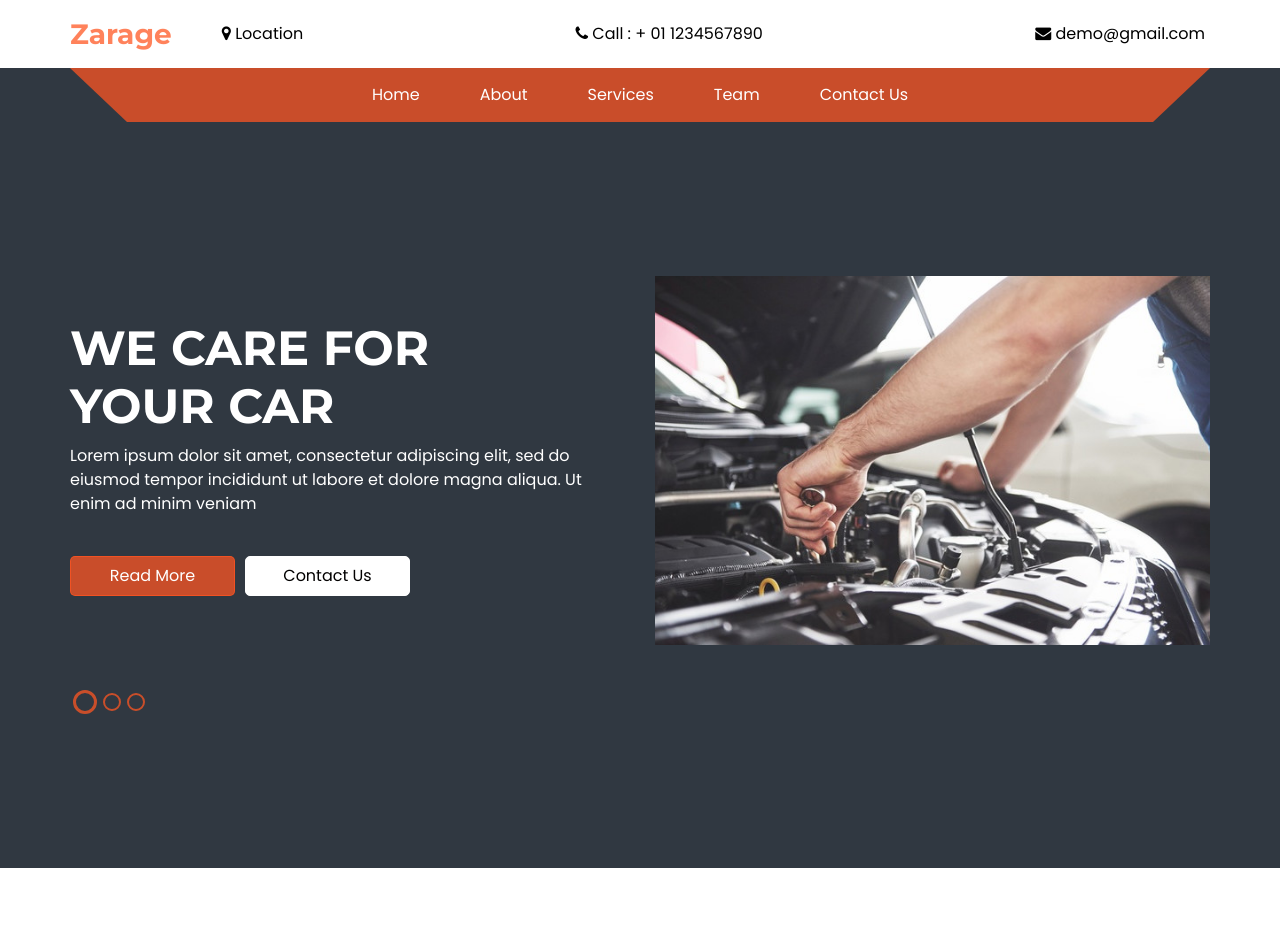
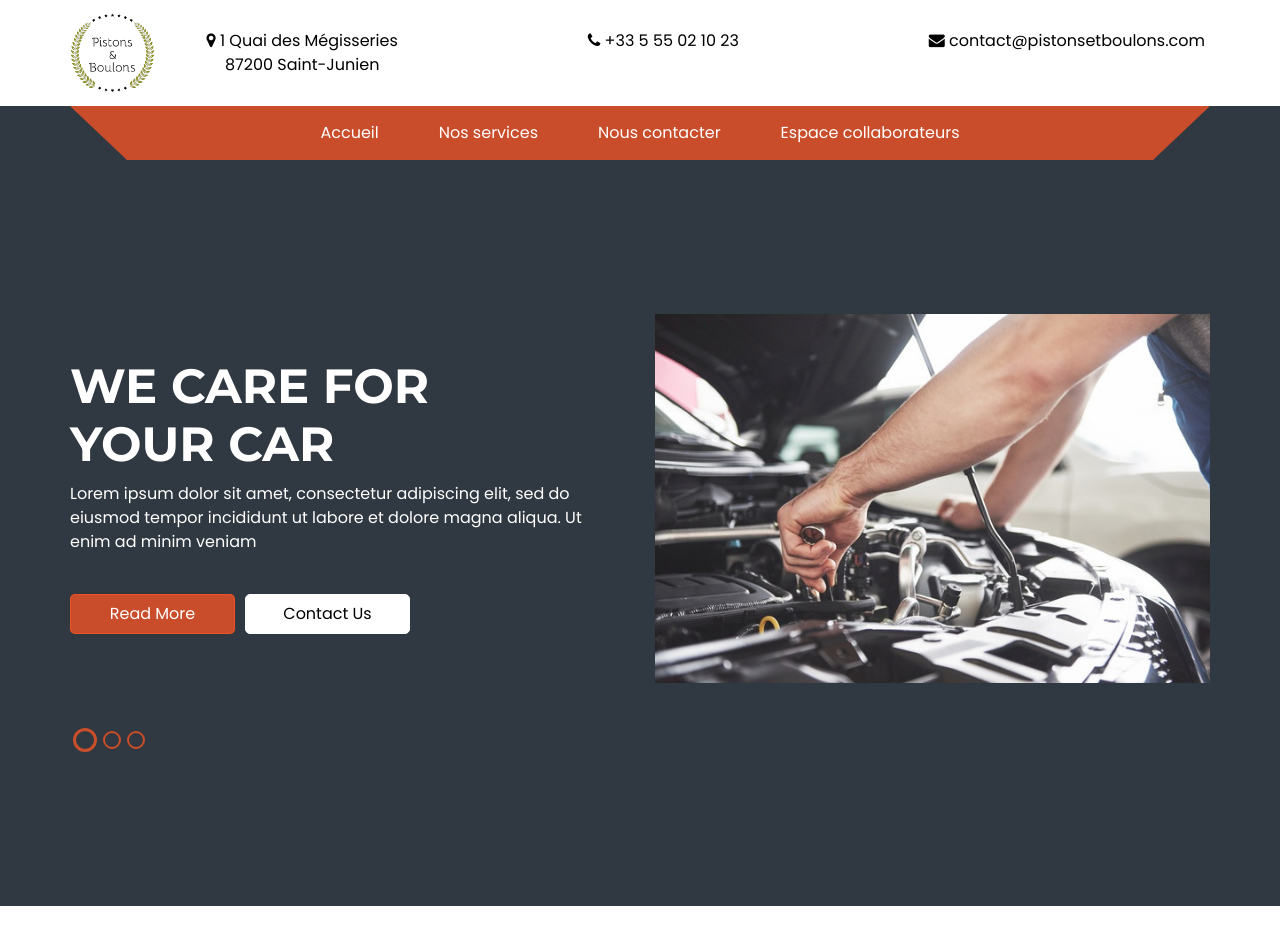
Before and after one commit to frohrlich/garage, a PHP site: page / in a window 1280 px wide. Shown: the top 946 px of the page. Run offline with PHP 8.4, Linux system fonts and the light colour scheme; some libraries are stand-ins or nearby versions.

Commit message:
Premiere version du header

```diff
--- a/css/responsive.css
+++ b/css/responsive.css
@@ -1,6 +1,14 @@
-@media (max-width: 1300px) {}
+@media (max-width: 1300px) {
+}
 
-@media (max-width: 1120px) {}
+@media (max-width: 1120px) {
+}
+
+@media (max-width: 1024px) {
+  .custom_nav-container .contact_nav a span {
+    font-size: 0.8em;
+  }
+}
 
 @media (max-width: 992px) {
   .slider_section {
@@ -28,8 +36,6 @@
   .about_section .img-box {
     margin-bottom: 45px;
   }
-
-
 }
 
 @media (max-width: 767px) {
@@ -54,22 +60,22 @@
     align-items: center;
     text-align: center;
   }
-
-
 }
 
 @media (max-width: 576px) {
   .header_section .header_top .contact_nav a span {
     display: none;
   }
-
 }
 
-@media (max-width: 480px) {}
+@media (max-width: 480px) {
+}
 
-@media (max-width: 420px) {}
+@media (max-width: 420px) {
+}
 
-@media (max-width: 376px) {}
+@media (max-width: 376px) {
+}
 
 @media (min-width: 1200px) {
   .container {
--- a/css/style.scss
+++ b/css/style.scss
@@ -183,6 +183,11 @@ a:focus {
 
   span {
     color: $primary2;
+  }
+
+  img {
+    height: 80px;
+    width: auto;
   }
 
   &:hover {
--- a/index.html
+++ b/index.html
@@ -14,7 +14,7 @@
     <meta name="description" content="" />
     <meta name="author" content="" />
     <link rel="shortcut icon" href="images/favicon.png" type="image/x-icon" />
-    <title>Zarage</title>
+    <title>Garage Pistons & Boulons</title>
 
     <!-- bootstrap core css -->
     <!-- <link rel="stylesheet" type="text/css" href="css/bootstrap.css" /> -->
@@ -41,20 +41,23 @@
         <div class="container">
           <nav class="navbar navbar-expand-lg custom_nav-container px-0">
             <a class="navbar-brand" href="index.html">
-              <span> Zarage </span>
+              <img src="images/logo.png" alt="Logo" />
             </a>
             <div class="contact_nav" id="">
-              <a class="nav-link" href="">
+              <a class="nav-link" href="contact.html#map">
                 <i class="fa fa-map-marker" aria-hidden="true"></i>
-                <span>Location</span>
+                <span
+                  >1 Quai des Mégisseries <br />
+                  87200 Saint-Junien</span
+                >
               </a>
-              <a class="nav-link" href="">
+              <a class="nav-link" href="tel:+33555021023">
                 <i class="fa fa-phone" aria-hidden="true"></i>
-                <span>Call : + 01 1234567890</span>
+                <span>+33 5 55 02 10 23</span>
               </a>
-              <a class="nav-link" href="">
+              <a class="nav-link" href="mailto:contact@pistonsetboulons.com">
                 <i class="fa fa-envelope" aria-hidden="true"></i>
-                <span>demo@gmail.com</span>
+                <span>contact@pistonsetboulons.com</span>
               </a>
             </div>
           </nav>
@@ -82,19 +85,24 @@
                 <div class="d-flex flex-column flex-lg-row align-items-center">
                   <ul class="navbar-nav">
                     <li class="nav-item">
-                      <a class="nav-link" href="index.html">Home</a>
+                      <a class="nav-link" href="index.html">Accueil</a>
                     </li>
                     <li class="nav-item">
-                      <a class="nav-link" href="about.html">About </a>
+                      <a class="nav-link" href="about.html">Nos services </a>
+                    </li>
+                    <!-- <li class="nav-item">
+                      <a class="nav-link" href="service.html">Services </a>
+                    </li> -->
+                    <!-- <li class="nav-item">
+                      <a class="nav-link" href="team.html">Team</a>
+                    </li> -->
+                    <li class="nav-item">
+                      <a class="nav-link" href="contact.html">Nous contacter</a>
                     </li>
                     <li class="nav-item">
-                      <a class="nav-link" href="service.html">Services </a>
-                    </li>
-                    <li class="nav-item">
-                      <a class="nav-link" href="team.html">Team</a>
-                    </li>
-                    <li class="nav-item">
-                      <a class="nav-link" href="contact.html">Contact Us</a>
+                      <a class="nav-link" href="connexion.html"
+                        >Espace collaborateurs</a
+                      >
                     </li>
                   </ul>
                 </div>
```
Also changed, not shown: css/style.min.css, images/logo.png (added), 1 other file.
